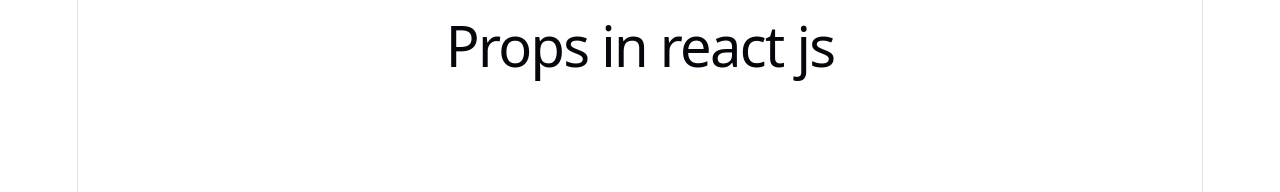
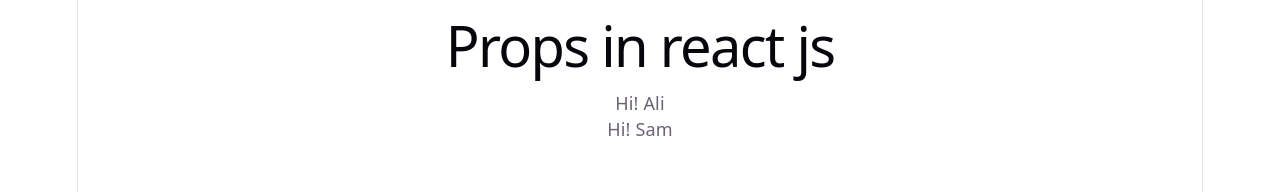
Before and after one commit to codewithnill/reactjs_19_by_code_step_by_step, a React (Vite) app in the folder main/react-blog/: page / in a window 1280 px wide. Shown: the top 192 px of the page. Built offline with nearby package versions, Linux system fonts and the light colour scheme.

Commit message:
more about props : passing default value if name is not passed by mistake or forgot.

```diff
--- a/main/react-blog/src/App.jsx
+++ b/main/react-blog/src/App.jsx
@@ -1,7 +1,14 @@
+import UserForMoreAboutProps from './UserForMoreAboutProps';
 function App() {
   return (
     <div>
       <h1>Props in react js</h1>
+      <UserForMoreAboutProps name="Ali"/>
+
+
+      <UserForMoreAboutProps name="Sam"/>
+      {/* suppose forgot to pass username */}
+      {/* <UserForMoreAboutProps /> */}
     </div>
   );
 }
--- a/main/react-blog/src/UserForMoreAboutProps.jsx
+++ b/main/react-blog/src/UserForMoreAboutProps.jsx
@@ -1,8 +1,8 @@
-function UserForMoreAboutProps() {
+function UserForMoreAboutProps({name="default"}) {
   return (
     <div>
-      <h1>UserForMoreAboutProps</h1>
-
+      {/* <h1>UserForMoreAboutProps</h1> */}
+      <p>Hi! {name}</p>
     </div>
   );
 }
```
